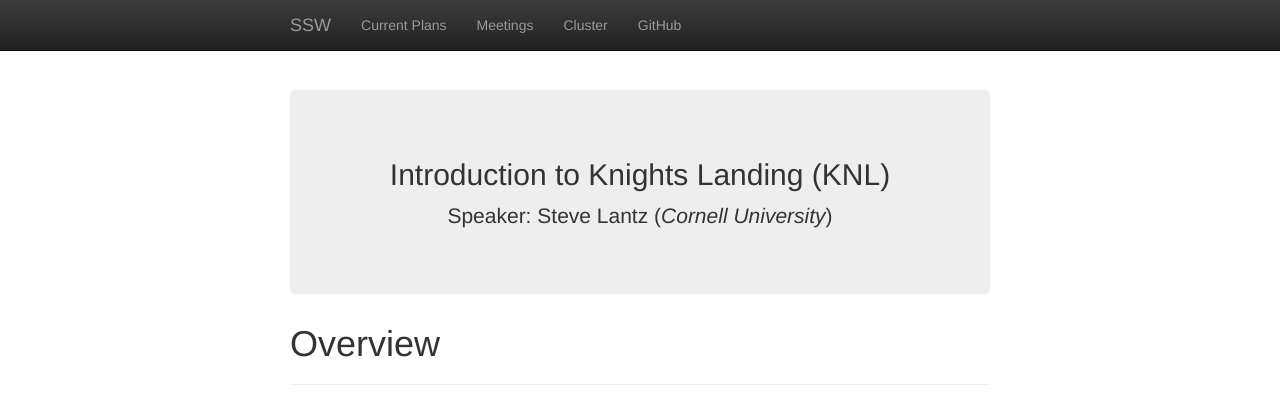
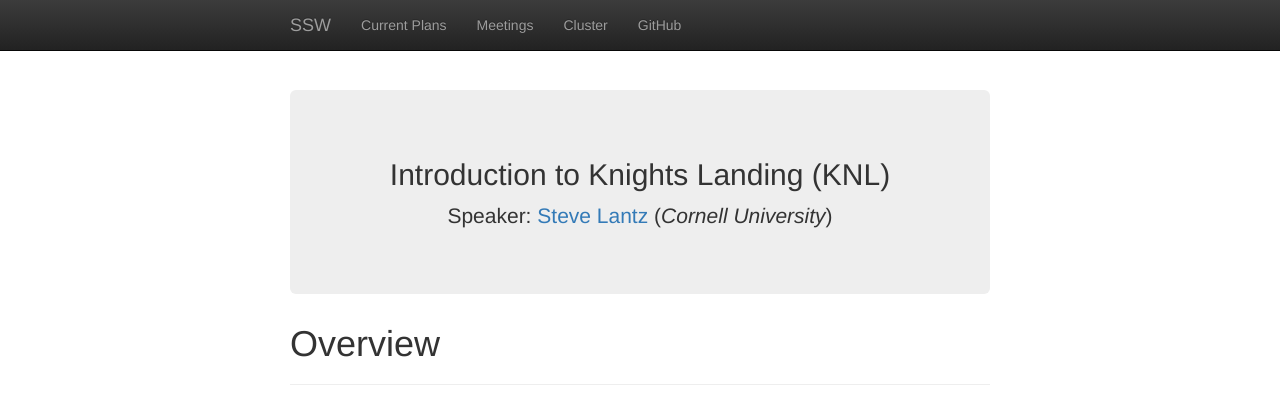
Before and after one commit to cornell-ssw/cornell-ssw.github.io, a Jekyll site: the page built from meetings/2016-12-05.md, in a window 1280 px wide and 1016 px high. Shown: the top 398 px of the window. Built offline with Jekyll 4.4.1, drawn with Linux system fonts in a browser that asks for light colours; nearby versions of some CDN libraries; some of the changed lines change nothing that is shown.

Commit message:
adding Steve's website

```diff
--- a/meetings/2016-12-05.md
+++ b/meetings/2016-12-05.md
@@ -5,6 +5,7 @@
   - speaker:
     name: Steve Lantz
     affil: Cornell University
+    url: http://www.cac.cornell.edu/slantz/
 ---
 
 # Overview
```
